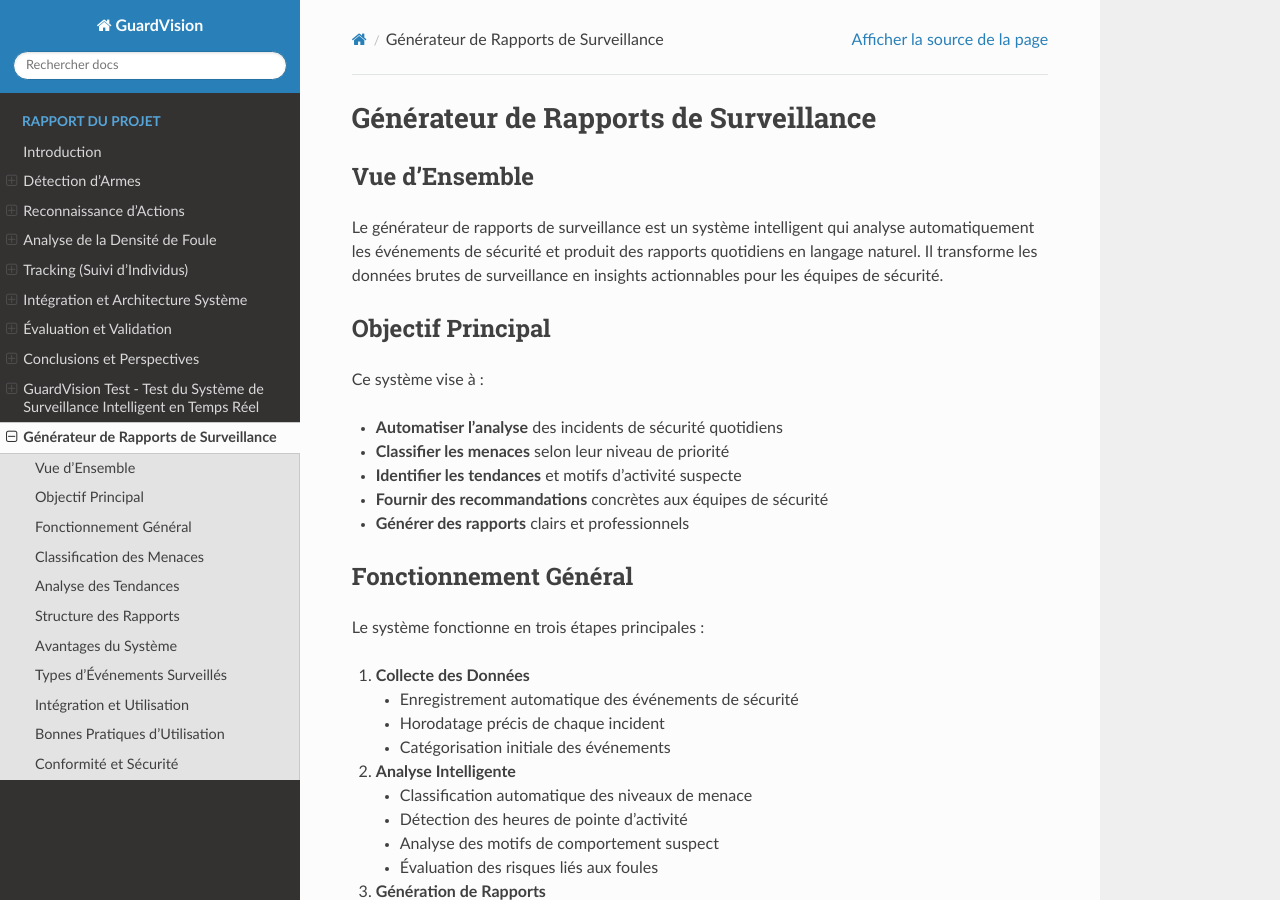
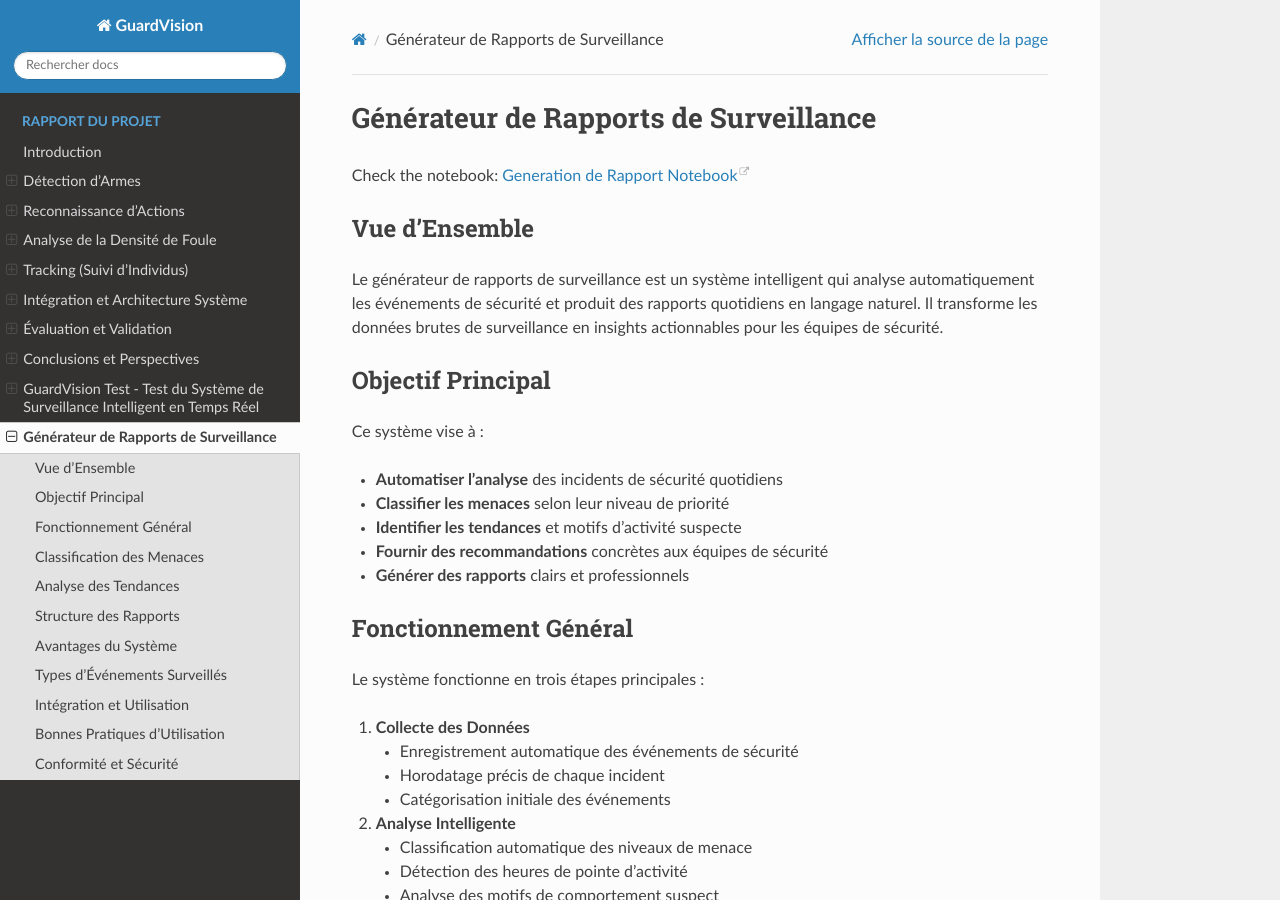
Before and after one commit to med-reda-nk/GuardVision, a Sphinx documentation site: the page built from Documentation/nlp.rst, in a window 1280 px wide and 900 px high. Built offline with Sphinx 7.4.7 and the Read the Docs theme 3.1.0, drawn with Linux system fonts in a browser that asks for light colours; pages that are not in the unit, such as notebooks, are missing from menus.

Commit message:
Update nlp.rst

```diff
--- a/Documentation/nlp.rst
+++ b/Documentation/nlp.rst
@@ -1,5 +1,7 @@
 Générateur de Rapports de Surveillance
 =====================================
+
+Check the notebook: `Generation de Rapport Notebook <../notebooks/nlp_report_generation.ipynb>`_
 
 Vue d'Ensemble
 --------------
```
